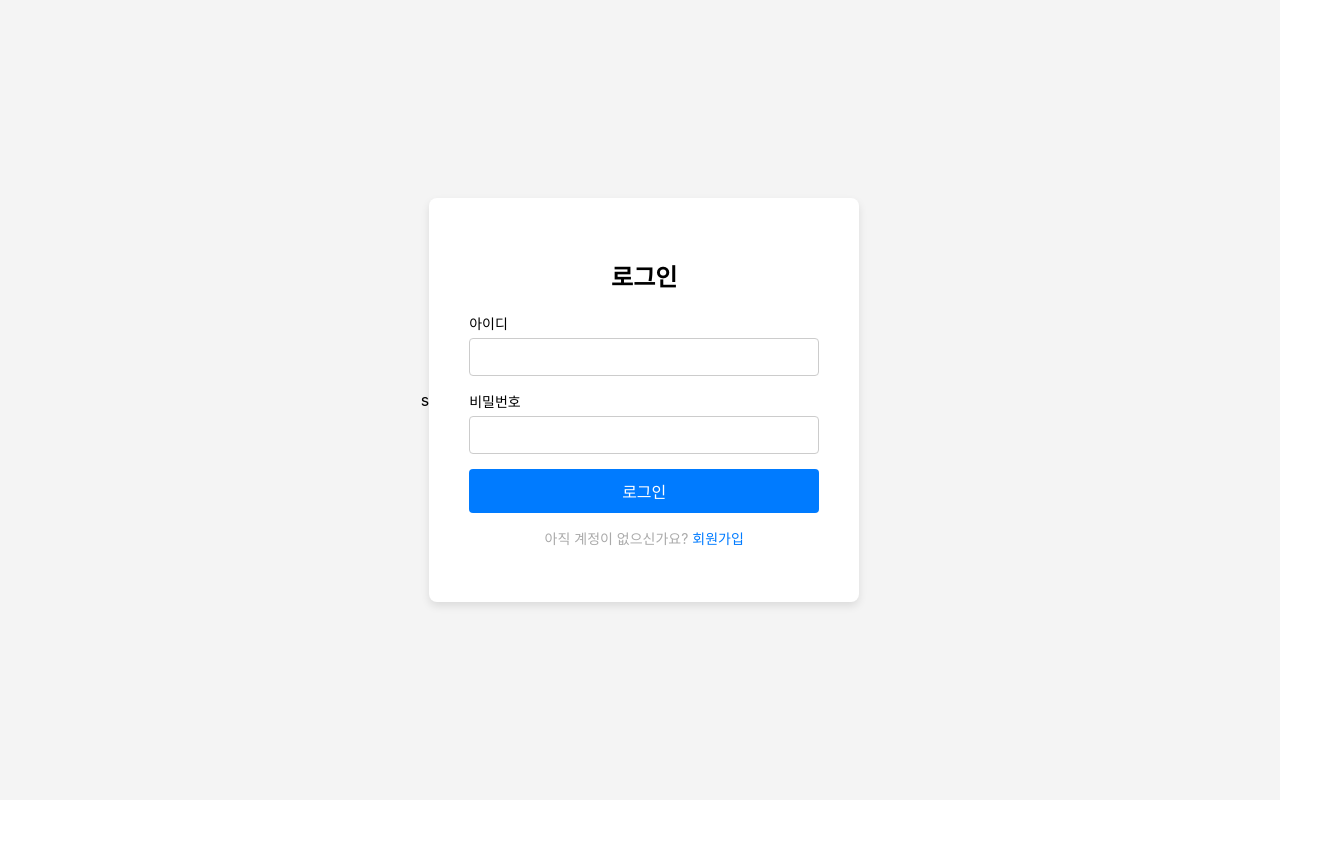
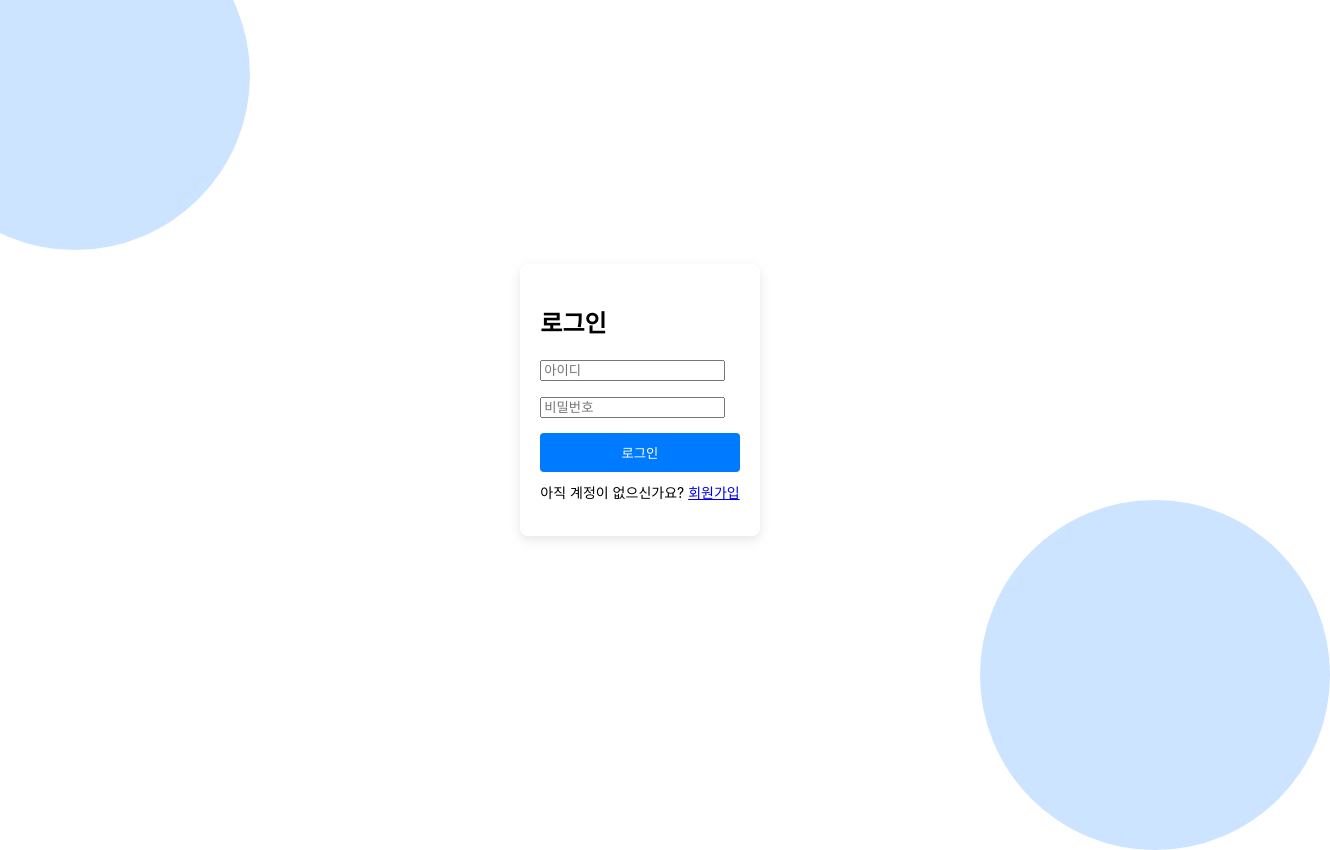
Before and after one commit to dlgusgh0810/timetodo, a React (Create React App) app in the folder ttdcalendar/: page / in a window 1280 px wide. Shown: the whole page, 1330 px wide, since content can reach past the window. Before the commit the page ends 800 px from the top, so only its background shows below. Built offline with nearby package versions, Linux system fonts and the light colour scheme.

Commit message:
로그인 디자인 미완성 / 이현호 회원가입 컴포넌트 연결함

```diff
--- a/ttdcalendar/package.json
+++ b/ttdcalendar/package.json
@@ -6,6 +6,7 @@
     "@testing-library/jest-dom": "^5.17.0",
     "@testing-library/react": "^13.4.0",
     "@testing-library/user-event": "^13.5.0",
+    "axios": "^1.7.7",
     "react": "^18.3.1",
     "react-dom": "^18.3.1",
     "react-icons": "^5.3.0",
--- a/ttdcalendar/src/App.js
+++ b/ttdcalendar/src/App.js
@@ -6,7 +6,7 @@ import Calendar from './components/calendar/Calendar';
 import Todo from './components/todo/Todo';
 import Stats from './components/stats/Stats';
 import Login from './components/login/Login';
-import Signup from './components/signup/Signup';
+import SignUp from "./components/signup/SignUp";
 import Profile from "./components/sidebar/Profile";
 
 
@@ -42,7 +42,7 @@ function App() {
                 ) : (
                     <Route path="*" element={<Login onLoginSuccess={handleLoginSuccess} />} />
                 )}
-                <Route path="/signup" element={<Signup />} />
+                <Route path="/signup" element={<SignUp/>} />
                 <Route path="/profile" element={<Profile />} />
             </Routes>
         </Router>
--- a/ttdcalendar/src/components/login/Login.css
+++ b/ttdcalendar/src/components/login/Login.css
@@ -1,98 +1,68 @@
-.login-container {
-    width: 100vw;
-    height: 100vh;
-    display: flex;
-    justify-content: center;
-    align-items: center;
-    background-color: #f4f4f4;
-    position: relative;
-    overflow: hidden;
-}
-
+/* 배경 원 스타일 */
 .circle {
     position: absolute;
     border-radius: 50%;
-    opacity: 0.2; /* 반투명도 설정 */
+    opacity: 0.2; /* 투명도 */
     background-color: #007bff; /* 원 색상 */
+    z-index: -1; /* 원을 배경에 배치 */
 }
 
 .circle-1 {
-    width: 300px;
-    height: 300px;
+    width: 350px;
+    height: 350px;
     top: -100px;
     left: -100px;
 }
 
 .circle-2 {
-    width: 200px;
-    height: 200px;
+    width: 350px;
+    height: 350px;
     bottom: -50px;
     right: -50px;
 }
 
-
-.login-form {
-    background-color: white;
-    padding: 40px;
-    border-radius: 8px;
-    box-shadow: 0 4px 8px rgba(0, 0, 0, 0.1);
-    width: 100%;
-    max-width: 350px;
+body {
+    margin: 0;
+    padding: 0;
+    overflow: hidden; /* 스크롤바 제거 */
 }
 
-.login-form h2 {
-    text-align: center;
-    margin-bottom: 20px;
+/* 로그인 컨테이너 */
+.login-page {
+    position: relative;
+    height: 100vh; /* 화면 전체 높이 */
+    display: flex;
+    justify-content: center;
+    align-items: center;
+}
+
+
+.login-container {
+    position: relative;
+    background: white;
+    padding: 20px;
+    border-radius: 8px;
+    box-shadow: 0 4px 12px rgba(0, 0, 0, 0.1);
+    z-index: 1;
 }
 
 .form-group {
     margin-bottom: 15px;
-    display: flex;
-    flex-direction: column;
 }
 
-.form-group label {
-    font-size: 14px;
-    margin-bottom: 5px;
-}
-
-.form-group input {
-    width: 100%;
-    padding: 10px;
-    border: 1px solid #ccc;
-    border-radius: 4px;
-    font-size: 14px;
-    box-sizing: border-box;
-}
-
+/* 기타 스타일 */
 .login-button {
     width: 100%;
-    padding: 10px;
     background-color: #007bff;
     color: white;
+    padding: 10px;
     border: none;
     border-radius: 4px;
-    font-size: 16px;
     cursor: pointer;
-    transition: background-color 0.3s;
-}
-
-.login-button:hover {
-    background-color: #0056b3;
 }
 
 .signup-link {
+    margin-top: 10px;
     text-align: center;
-    margin-top: 15px;
-    color: #aaa;
     font-size: 14px;
 }
-
-.signup-link a {
-    color: #007bff;
-    text-decoration: none;
-}
-
-.signup-link a:hover {
-    text-decoration: underline;
-}
--- a/ttdcalendar/src/components/login/Login.js
+++ b/ttdcalendar/src/components/login/Login.js
@@ -19,14 +19,18 @@ function Login({ onLoginSuccess }) {
     };
 
     return (
-        <div className="login-container">s
+        <div className="login-page">
+            <div className="circle circle-1"></div> {/* 배경 원 추가 */}
+            <div className="circle circle-2"></div> {/* 배경 원 추가 */}
+
+            <div className="login-container">
                 <form onSubmit={handleSubmit} className="login-form">
-                <h2>로그인</h2>
+                    <h2 className="login-text">로그인</h2>
                     <div className="form-group">
-                    <label htmlFor="username">아이디</label>
                         <input
                             type="text"
                             id="username"
+                            placeholder="아이디"
                             value={username}
                             onChange={(e) => setUsername(e.target.value)}
                             required
@@ -34,10 +38,10 @@ function Login({ onLoginSuccess }) {
                     </div>
 
                     <div className="form-group">
-                    <label htmlFor="password">비밀번호</label>
                         <input
                             type="password"
                             id="password"
+                            placeholder="비밀번호"
                             value={password}
                             onChange={(e) => setPassword(e.target.value)}
                             required
@@ -48,12 +52,12 @@ function Login({ onLoginSuccess }) {
                         로그인
                     </button>
 
-                {/* 회원가입 페이지로 이동하는 텍스트 링크 */}
                     <p className="signup-link">
                         아직 계정이 없으신가요? <Link to="/signup">회원가입</Link>
                     </p>
                 </form>
             </div>
+        </div>
     );
 }
 
--- /dev/null
+++ b/ttdcalendar/src/components/signup/SignUp.js
@@ -0,0 +1,71 @@
+import React, { useState } from 'react';
+import axios from 'axios'; // axios를 사용하여 서버로 데이터를 보냅니다.
+
+function SignUp() {
+    const [formData, setFormData] = useState({
+        username: '',
+        email: '',
+        password: '',
+    });
+
+    const handleChange = (e) => {
+        setFormData({
+            ...formData,
+            [e.target.name]: e.target.value,
+        });
+    };
+
+    const handleSubmit = async (e) => {
+        e.preventDefault();
+        try {
+            // 백엔드로 POST 요청을 보내는 코드
+            const response = await axios.post('http://localhost:8080/api/signup', formData);
+            console.log(response.data); // 성공 시 백엔드에서의 응답 확인
+            alert('회원가입이 성공적으로 완료되었습니다.');
+        } catch (error) {
+            console.error("회원가입 중 오류 발생:", error);
+            alert('회원가입 중 오류가 발생했습니다.');
+        }
+    };
+
+    return (
+        <div>
+            <h2>Sign Up</h2>
+            <form onSubmit={handleSubmit}>
+                <div>
+                    <label>Username:</label>
+                    <input
+                        type="text"
+                        name="username"
+                        value={formData.username}
+                        onChange={handleChange}
+                        required
+                    />
+                </div>
+                <div>
+                    <label>Email:</label>
+                    <input
+                        type="email"
+                        name="email"
+                        value={formData.email}
+                        onChange={handleChange}
+                        required
+                    />
+                </div>
+                <div>
+                    <label>Password:</label>
+                    <input
+                        type="password"
+                        name="password"
+                        value={formData.password}
+                        onChange={handleChange}
+                        required
+                    />
+                </div>
+                <button type="submit">Sign Up</button>
+            </form>
+        </div>
+    );
+}
+
+export default SignUp;
--- a/ttdcalendar/src/components/signup/Signup.js
+++ /dev/null
@@ -1,64 +0,0 @@
-import React, { useState } from 'react';
-import './Signup.module.css';  // 필요한 스타일을 위한 CSS 파일
-
-function Signup() {
-    const [username, setUsername] = useState('');
-    const [password, setPassword] = useState('');
-    const [email, setEmail] = useState('');
-
-    const handleSubmit = (e) => {
-        e.preventDefault();
-
-        // 회원가입 데이터를 서버로 전송하는 로직을 여기에 추가
-        console.log('회원가입 정보:', { username, password, email });
-
-        // 폼 제출 후 입력된 필드 초기화
-        setUsername('');
-        setPassword('');
-        setEmail('');
-
-        // 서버에 회원가입 요청 후 성공적인 응답 처리
-        alert('회원가입이 완료되었습니다.');
-    };
-
-    return (
-        <div className="signup-container">
-            <form onSubmit={handleSubmit} className="signup-form">
-                <h2>회원가입</h2>
-                <div className="form-group">
-                    <label htmlFor="username">아이디</label>
-                    <input
-                        type="text"
-                        id="username"
-                        value={username}
-                        onChange={(e) => setUsername(e.target.value)}
-                        required
-                    />
-                </div>
-                <div className="form-group">
-                    <label htmlFor="email">이메일</label>
-                    <input
-                        type="email"
-                        id="email"
-                        value={email}
-                        onChange={(e) => setEmail(e.target.value)}
-                        required
-                    />
-                </div>
-                <div className="form-group">
-                    <label htmlFor="password">비밀번호</label>
-                    <input
-                        type="password"
-                        id="password"
-                        value={password}
-                        onChange={(e) => setPassword(e.target.value)}
-                        required
-                    />
-                </div>
-                <button type="submit" className="signup-button">회원가입</button>
-            </form>
-        </div>
-    );
-}
-
-export default Signup;
--- a/ttdcalendar/src/components/signup/Signup.module.css
+++ /dev/null
@@ -1,57 +0,0 @@
-.signup-container {
-    width: 100vw;
-    height: 100vh;
-    display: flex;
-    justify-content: center;
-    align-items: center;
-    background-color: #f4f4f4;
-}
-
-.signup-form {
-    background-color: white;
-    padding: 40px;
-    border-radius: 8px;
-    box-shadow: 0 4px 8px rgba(0, 0, 0, 0.1);
-    width: 300px;
-    max-width: 90%; /* 화면에 꽉 차지 않도록 최대 너비 설정 */
-    margin: 20px; /* 화면 가장자리에서 여백 추가 */
-}
-
-.signup-form h2 {
-    text-align: center;
-    margin-bottom: 20px;
-}
-
-.form-group {
-    margin-bottom: 15px;
-}
-
-.form-group label {
-    display: block;
-    font-size: 14px;
-    margin-bottom: 5px;
-}
-
-.form-group input {
-    width: 100%;
-    padding: 10px;
-    border: 1px solid #ccc;
-    border-radius: 4px;
-    font-size: 14px;
-}
-
-.signup-button {
-    width: 100%;
-    padding: 10px;
-    background-color: #007bff;
-    color: white;
-    border: none;
-    border-radius: 4px;
-    font-size: 16px;
-    cursor: pointer;
-    transition: background-color 0.3s;
-}
-
-.signup-button:hover {
-    background-color: #0056b3;
-}
```
Also changed, not shown: 2 other files (tests, documents, lock files or other folders). Lines whose indentation alone changed are shown as unchanged.
